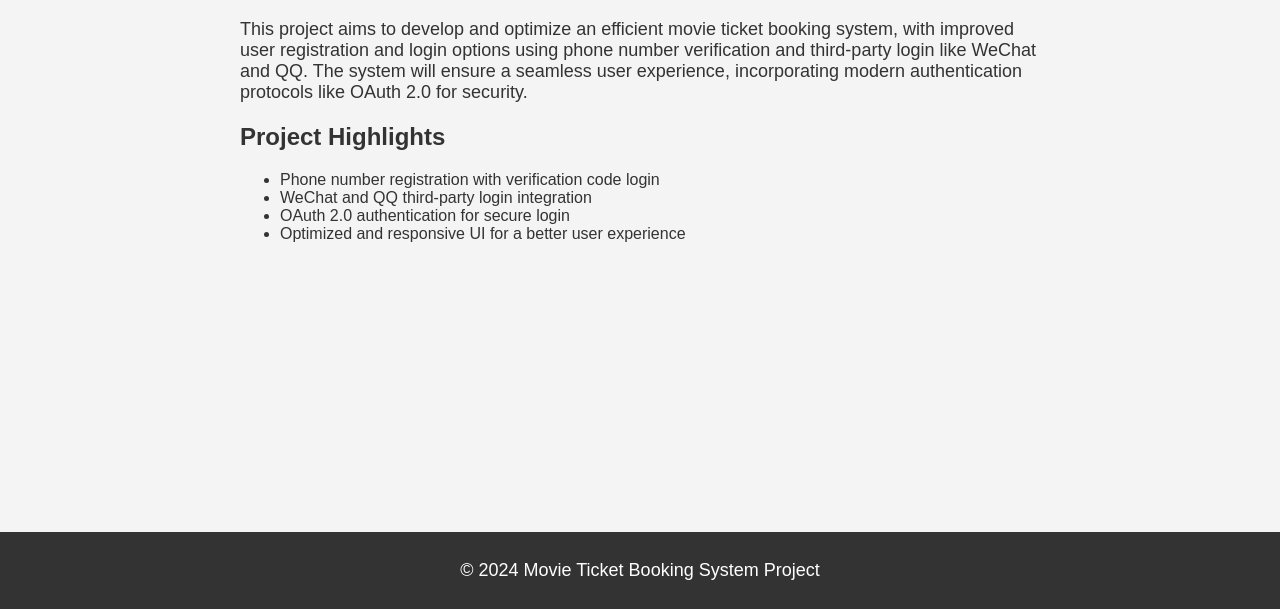
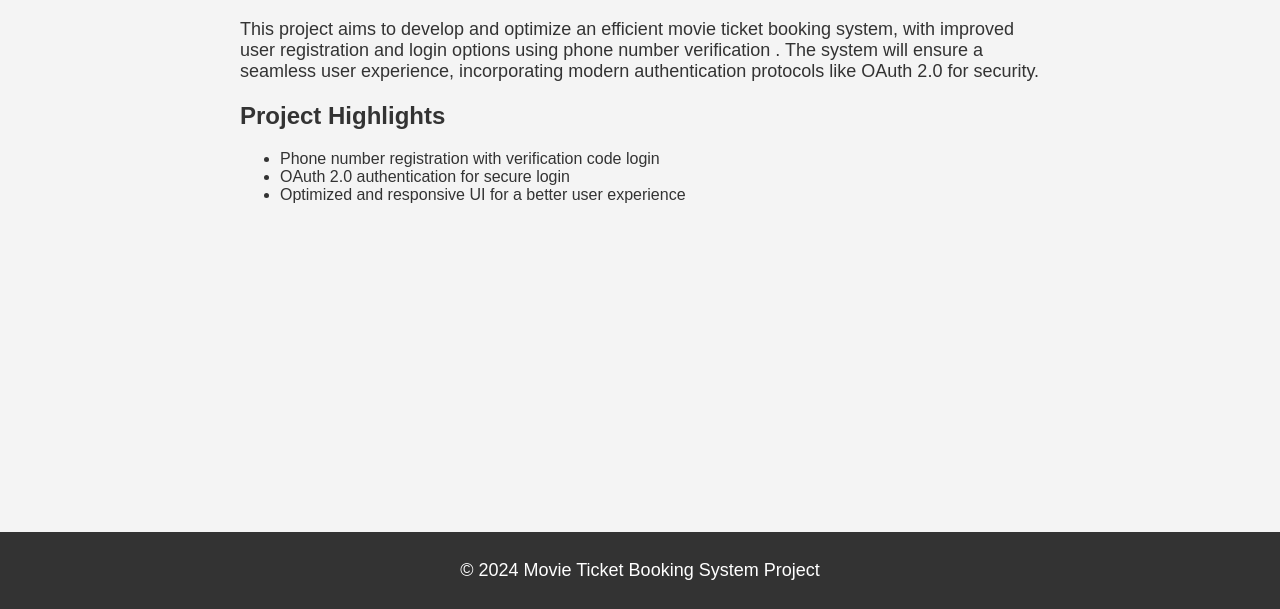
Before and after one commit to Bzmlhr/Movie-ticket-booking-system, a plain HTML site: page index.html in a window 1280 px wide. Shown: the part 191-800 px from the top of the page. Drawn offline with Linux system fonts and the light colour scheme.

Commit message:
index.html

```diff
--- a/index.html
+++ b/index.html
@@ -48,12 +48,11 @@
 
 <div class="container">
     <h1>Welcome to the Movie Ticket Booking System</h1>
-    <p>This project aims to develop and optimize an efficient movie ticket booking system, with improved user registration and login options using phone number verification and third-party login like WeChat and QQ. The system will ensure a seamless user experience, incorporating modern authentication protocols like OAuth 2.0 for security.</p>
+    <p>This project aims to develop and optimize an efficient movie ticket booking system, with improved user registration and login options using phone number verification . The system will ensure a seamless user experience, incorporating modern authentication protocols like OAuth 2.0 for security.</p>
 
     <h2>Project Highlights</h2>
     <ul>
         <li>Phone number registration with verification code login</li>
-        <li>WeChat and QQ third-party login integration</li>
         <li>OAuth 2.0 authentication for secure login</li>
         <li>Optimized and responsive UI for a better user experience</li>
     </ul>
```
